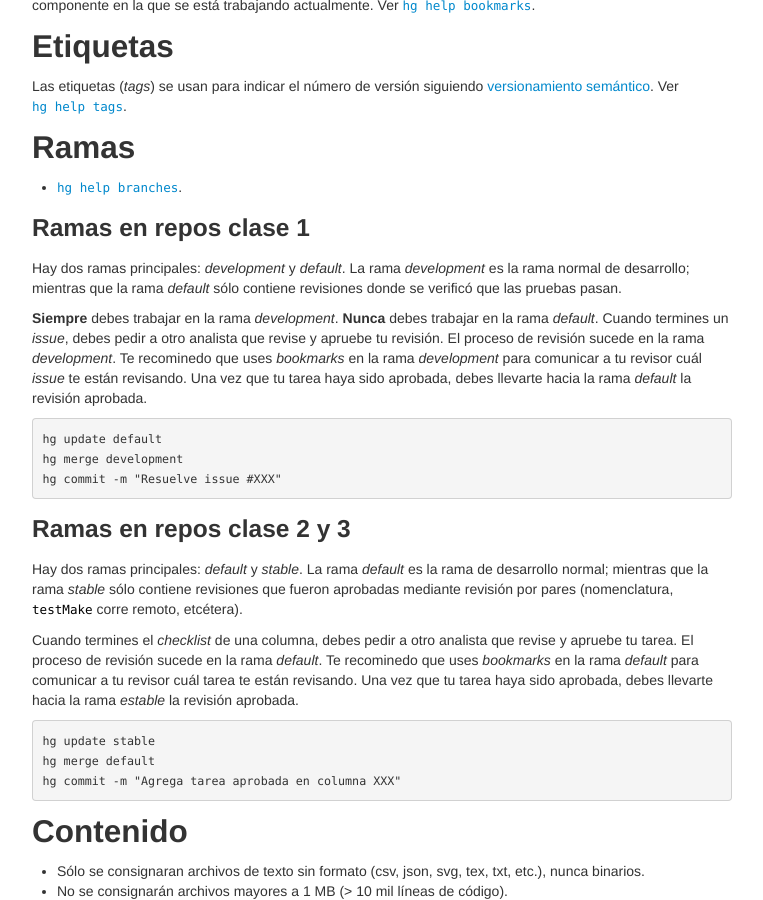
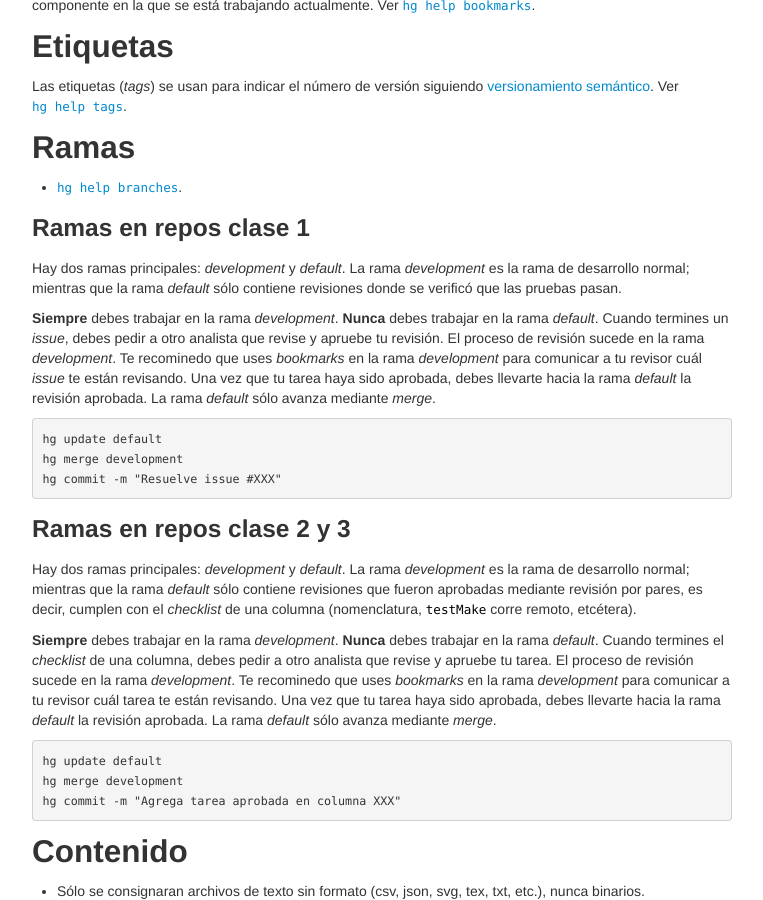
Before and after one commit to LizethMReyes/islasgeci.github.io, a Jekyll site: the page built from ciencia_de_datos/guia_de_estilo/control_de_versiones.md, in a window 1280 px wide and 900 px high, scrolled down 527 px. Shown: the whole window, without its empty margins (258-1021 px from the left). Built offline with Jekyll 4.4.1, drawn with Linux system fonts in a browser that asks for light colours.

Commit message:
Desaparece rama _stable_

````diff
--- a/ciencia_de_datos/guia_de_estilo/control_de_versiones.md
+++ b/ciencia_de_datos/guia_de_estilo/control_de_versiones.md
@@ -32,11 +32,11 @@
 
 ### Ramas en repos clase 1
 
-Hay dos ramas principales: _development_ y _default_. La rama _development_ es la rama normal de desarrollo; mientras que la rama _default_ sólo contiene revisiones donde se verificó que las pruebas pasan.
+Hay dos ramas principales: _development_ y _default_. La rama _development_ es la rama de desarrollo normal; mientras que la rama _default_ sólo contiene revisiones donde se verificó que las pruebas pasan.
 
-**Siempre** debes trabajar en la rama _development_. **Nunca** debes trabajar en la rama _default_. Cuando termines un _issue_, debes pedir a otro analista que revise y apruebe tu revisión. El proceso de revisión sucede en la rama _development_. Te recominedo que uses _bookmarks_ en la rama _development_ para comunicar a tu revisor cuál _issue_ te están revisando. Una vez que tu tarea haya sido aprobada, debes llevarte hacia la rama _default_ la revisión aprobada.
+**Siempre** debes trabajar en la rama _development_. **Nunca** debes trabajar en la rama _default_. Cuando termines un _issue_, debes pedir a otro analista que revise y apruebe tu revisión. El proceso de revisión sucede en la rama _development_. Te recominedo que uses _bookmarks_ en la rama _development_ para comunicar a tu revisor cuál _issue_ te están revisando. Una vez que tu tarea haya sido aprobada, debes llevarte hacia la rama _default_ la revisión aprobada. La rama _default_ sólo avanza mediante _merge_.
 
-```
+```bash
 hg update default
 hg merge development
 hg commit -m "Resuelve issue #XXX"
@@ -44,13 +44,13 @@
 
 ### Ramas en repos clase 2 y 3
 
-Hay dos ramas principales: _default_ y _stable_. La rama _default_ es la rama de desarrollo normal; mientras que la rama _stable_ sólo contiene revisiones que fueron aprobadas mediante revisión por pares (nomenclatura, `testMake` corre remoto, etcétera).
+Hay dos ramas principales: _development_ y _default_. La rama _development_ es la rama de desarrollo normal; mientras que la rama _default_ sólo contiene revisiones que fueron aprobadas mediante revisión por pares, es decir, cumplen con el _checklist_ de una columna (nomenclatura, `testMake` corre remoto, etcétera).
 
-Cuando termines el _checklist_ de una columna, debes pedir a otro analista que revise y apruebe tu tarea. El proceso de revisión sucede en la rama _default_. Te recominedo que uses _bookmarks_ en la rama _default_ para comunicar a tu revisor cuál tarea te están revisando. Una vez que tu tarea haya sido aprobada, debes llevarte hacia la rama _estable_ la revisión aprobada.
+**Siempre** debes trabajar en la rama _development_. **Nunca** debes trabajar en la rama _default_. Cuando termines el _checklist_ de una columna, debes pedir a otro analista que revise y apruebe tu tarea. El proceso de revisión sucede en la rama _development_. Te recominedo que uses _bookmarks_ en la rama _development_ para comunicar a tu revisor cuál tarea te están revisando. Una vez que tu tarea haya sido aprobada, debes llevarte hacia la rama _default_ la revisión aprobada. La rama _default_ sólo avanza mediante _merge_.
 
-```
-hg update stable
-hg merge default
+```bash
+hg update default
+hg merge development
 hg commit -m "Agrega tarea aprobada en columna XXX"
 ```
 
````
